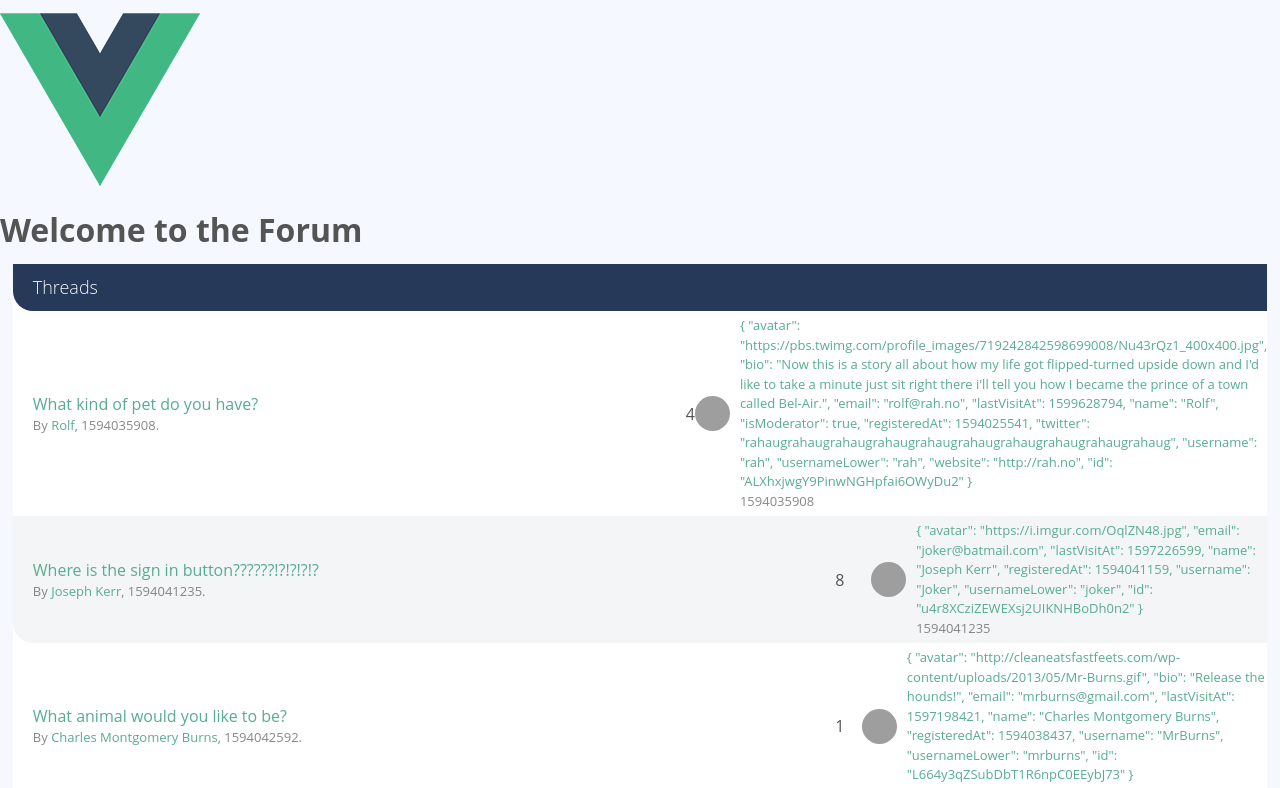
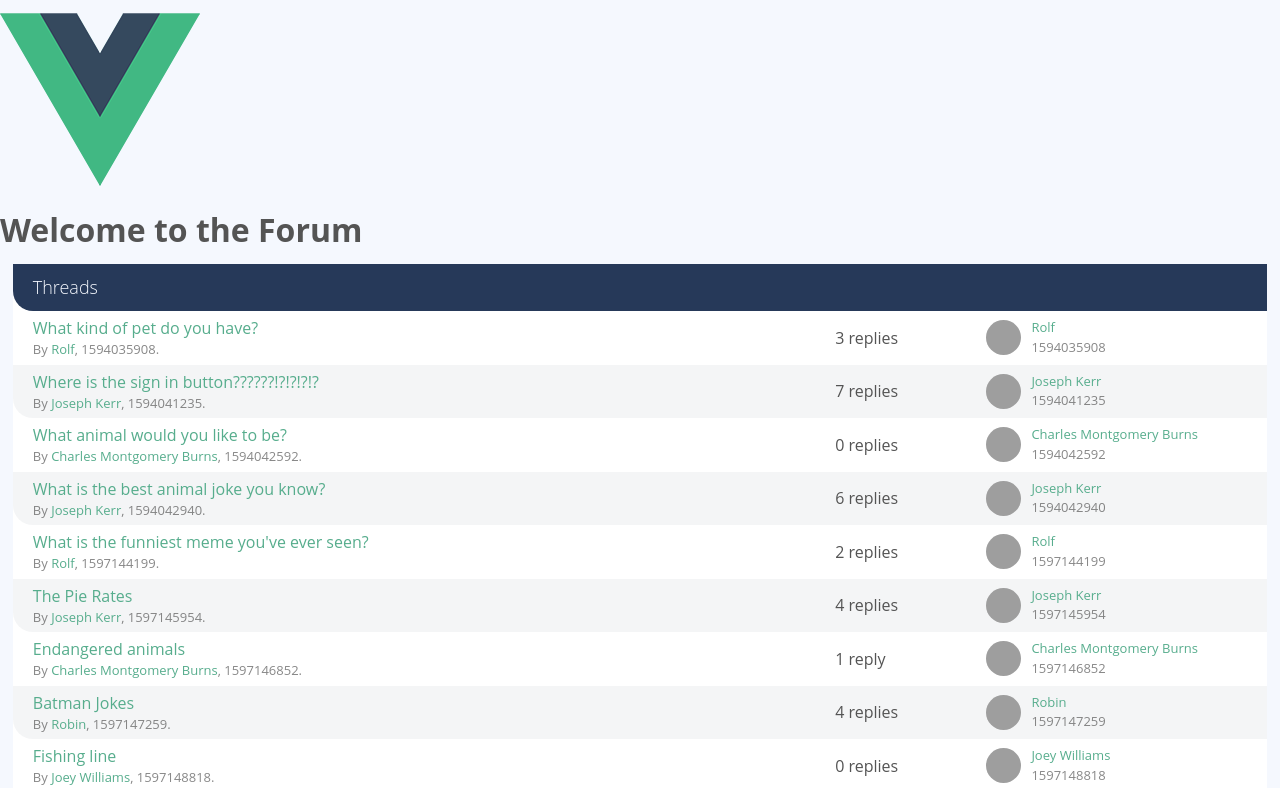
Before and after one commit to dffree2001/vue-masterclass, a Vue app: page / in a window 1280 px wide. Shown: the top 788 px of the page. Built offline with nearby package versions, Linux system fonts and the light colour scheme; grey boxes are pictures that could not be loaded.

Commit message:
Created ThreadList page and injected it into PageHome.  Items are case sensitive.

```diff
--- a/src/components/PageHome.vue
+++ b/src/components/PageHome.vue
@@ -1,6 +1,6 @@
 <template>
   <h1>Welcome to the Forum</h1>
-  <ThreadList/>
+  <ThreadList :threads="threads"/>
 
 </template>
 
@@ -13,17 +13,7 @@ export default {
   },
   data () {
     return {
-      threads: sourceData.threads,
-      posts: sourceData.posts,
-      users: sourceData.users
-    }
-  },
-  methods: {
-    postById (postId) {
-      return this.posts.find(p => p.id === postId)
-    },
-    userById (userId) {
-       return this.users.find(p => p.id === userId)
+      threads: sourceData.threads
     }
   }
 
--- a/src/components/ThreadList.vue
+++ b/src/components/ThreadList.vue
@@ -17,14 +17,14 @@
 
                   <div class="activity">
                       <p class="replies-count">
-                          {{ thread.posts.length }}
+                         {{ thread.posts.length - 1 }} {{ (thread.posts.length - 1 != 1 ? "replies" : "reply") }}
                       </p>
 
                       <img class="avatar-medium" :src="userById(thread.userId).avatar" alt="">
 
                       <div>
                           <p class="text-xsmall">
-                              <a href="profile.html">{{ userById(thread.userId) }}</a>
+                              <a href="profile.html">{{ userById(thread.userId).name }}</a>
                           </p>
                           <p class="text-xsmall text-faded">{{ thread.publishedAt }}</p>
                       </div>
@@ -42,9 +42,14 @@
 <script>
 import sourceData from '@/data.json'
 export default {
+  props: {
+    threads: {
+        type: Array,
+        required: true
+    }
+  },
   data () {
     return {
-      threads: sourceData.threads,
       posts: sourceData.posts,
       users: sourceData.users
     }
```
